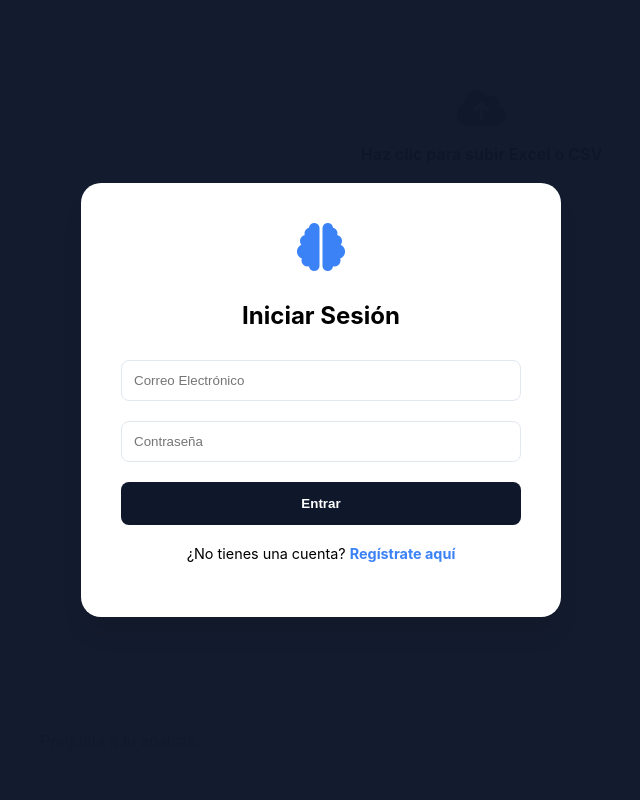
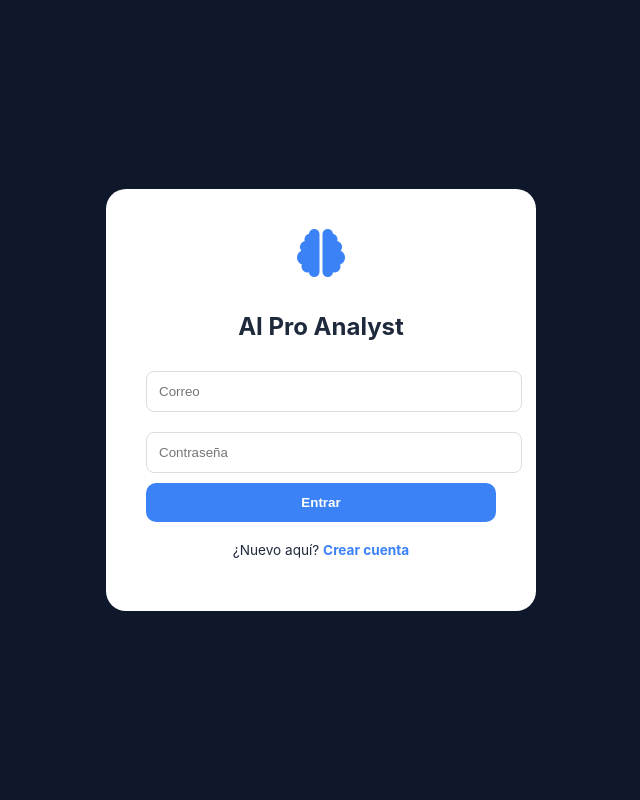
Before and after one commit to jesuspolo1986/asistente-IA, a Flask app: page / in a window 1280 px wide. Shown: the whole page, without its empty margins (319-959 px from the left). Run offline with Flask 3, Linux system fonts and the light colour scheme; some libraries are stand-ins or nearby versions.

Commit message:
nueva interfaz grafiza

```diff
--- a/templates/index.html
+++ b/templates/index.html
@@ -3,7 +3,7 @@
 <head>
     <meta charset="UTF-8">
     <meta name="viewport" content="width=device-width, initial-scale=1.0">
-    <title>AI Pro Analyst - Control Panel</title>
+    <title>AI Pro Analyst - Visionary Dashboard</title>
 
     <link href="https://cdnjs.cloudflare.com/ajax/libs/font-awesome/6.0.0/css/all.min.css" rel="stylesheet">
     <script src="https://cdn.jsdelivr.net/npm/@supabase/supabase-js@2"></script>
@@ -12,173 +12,248 @@
     <script src="https://cdnjs.cloudflare.com/ajax/libs/html2canvas/1.4.1/html2canvas.min.js"></script>
 
     <style>
-        :root { --accent: #3b82f6; --dark: #0f172a; --bg: #f8fafc; --success: #10b981; --danger: #ef4444; }
-        body { font-family: 'Inter', sans-serif; margin: 0; background: var(--bg); display: flex; height: 100vh; overflow: hidden; }
+        :root {
+            --accent: #3b82f6; --accent-hover: #2563eb;
+            --dark: #0f172a; --bg: #f1f5f9;
+            --card: #ffffff; --text-main: #1e293b;
+            --success: #10b981; --danger: #ef4444;
+        }
 
-        /* Sidebar */
-        .sidebar { width: 280px; background: white; border-right: 1px solid #e2e8f0; padding: 20px; display: flex; flex-direction: column; z-index: 10; }
-        .status-card { background: #f1f5f9; padding: 15px; border-radius: 12px; margin-top: 20px; font-size: 0.85rem; }
-        .progress-bar { background: #e2e8f0; height: 8px; border-radius: 4px; overflow: hidden; margin: 10px 0; }
-        .progress-fill { background: var(--accent); height: 100%; transition: width 0.5s; width: 0%; }
+        body { font-family: 'Inter', sans-serif; margin: 0; background: var(--bg); color: var(--text-main); display: flex; height: 100vh; overflow: hidden; }
+
+        /* Sidebar mejorada */
+        .sidebar { width: 260px; background: var(--dark); color: white; padding: 25px; display: flex; flex-direction: column; transition: all 0.3s; }
+        .sidebar h2 { font-size: 1.2rem; margin-bottom: 30px; display: flex; align-items: center; gap: 10px; color: var(--accent); }
+
+        .status-card { background: rgba(255,255,255,0.05); padding: 15px; border-radius: 12px; border: 1px solid rgba(255,255,255,0.1); margin-bottom: 20px; }
+        .progress-bar { background: rgba(255,255,255,0.1); height: 6px; border-radius: 3px; margin: 10px 0; overflow: hidden; }
+        .progress-fill { background: var(--accent); height: 100%; width: 0%; transition: width 0.5s ease; }
+
+        /* Contenedor Principal */
+        .main-container { flex: 1; display: flex; flex-direction: column; overflow: hidden; position: relative; }
+
+        /* Header con KPIs */
+        .top-stats { display: grid; grid-template-columns: repeat(auto-fit, minmax(180px, 1fr)); gap: 15px; padding: 20px; background: white; border-bottom: 1px solid #e2e8f0; }
+        .kpi-card { background: var(--bg); padding: 15px; border-radius: 10px; border-left: 4px solid var(--accent); }
+        .kpi-card small { color: #64748b; font-size: 0.75rem; text-transform: uppercase; font-weight: 700; }
+        .kpi-card div { font-size: 1.1rem; font-weight: 800; margin-top: 5px; }
+
+        /* Área de Chat y Upload */
+        .chat-area { flex: 1; padding: 20px; overflow-y: auto; display: flex; flex-direction: column; gap: 15px; scroll-behavior: smooth; }
+
+        /* Drag & Drop Zone */
+        #upload-zone {
+            border: 2px dashed #cbd5e1; border-radius: 15px; padding: 40px; text-align: center;
+            background: white; transition: all 0.3s ease; cursor: pointer; position: relative;
+        }
+        #upload-zone.dragover { background: #eff6ff; border-color: var(--accent); transform: scale(1.01); }
+        #upload-zone i { font-size: 2.5rem; color: #94a3b8; margin-bottom: 10px; }
+
+        /* Mensajes */
+        .msg { padding: 15px 20px; border-radius: 15px; max-width: 80%; line-height: 1.6; font-size: 0.95rem; box-shadow: 0 2px 4px rgba(0,0,0,0.02); }
+        .msg-user { align-self: flex-end; background: var(--accent); color: white; border-bottom-right-radius: 2px; }
+        .msg-ai { align-self: flex-start; background: white; border: 1px solid #e2e8f0; border-bottom-left-radius: 2px; }
+
+        /* Barra de entrada */
+        .input-box { background: white; padding: 20px; border-top: 1px solid #e2e8f0; display: flex; gap: 12px; align-items: center; }
+        .input-box input { flex: 1; padding: 12px 20px; border: 1px solid #e2e8f0; border-radius: 10px; outline: none; transition: border 0.2s; }
+        .input-box input:focus { border-color: var(--accent); }
+
+        .btn { padding: 12px 20px; border-radius: 10px; border: none; font-weight: 600; cursor: pointer; transition: 0.2s; display: flex; align-items: center; gap: 8px; }
+        .btn-primary { background: var(--accent); color: white; }
+        .btn-primary:hover { background: var(--accent-hover); }
+        .btn-pdf { background: var(--danger); color: white; position: absolute; top: 90px; right: 20px; z-index: 5; display: none; }
 
         /* Auth Overlay */
-        #auth-overlay { position: fixed; inset: 0; background: rgba(15, 23, 42, 0.98); z-index: 9999; display: flex; align-items: center; justify-content: center; }
-        .auth-box { background: white; padding: 40px; border-radius: 20px; width: 100%; max-width: 400px; text-align: center; box-shadow: 0 20px 25px -5px rgba(0,0,0,0.1); }
-        .auth-input { width: 100%; padding: 12px; margin: 10px 0; border: 1px solid #e2e8f0; border-radius: 8px; box-sizing: border-box; }
+        #auth-overlay { position: fixed; inset: 0; background: var(--dark); z-index: 1000; display: flex; align-items: center; justify-content: center; }
+        .auth-card { background: white; padding: 40px; border-radius: 20px; width: 350px; text-align: center; }
 
-        /* Main Area */
-        .main { flex: 1; display: flex; flex-direction: column; padding: 20px; overflow: hidden; }
-        #chat-window { flex: 1; background: white; border-radius: 12px; border: 1px solid #e2e8f0; padding: 25px; overflow-y: auto; display: flex; flex-direction: column; gap: 15px; }
-
-        /* Messages */
-        .msg { padding: 14px; border-radius: 12px; max-width: 85%; line-height: 1.5; font-size: 0.95rem; word-wrap: break-word; }
-        .msg-user { align-self: flex-end; background: var(--dark); color: white; border-bottom-right-radius: 2px; }
-        .msg-ai { align-self: flex-start; background: #f1f5f9; border: 1px solid #e2e8f0; border-bottom-left-radius: 2px; color: #1e293b; }
-
-        /* Input Area */
-        .input-area { display: flex; gap: 10px; background: white; padding: 15px; border-radius: 12px; border: 1px solid #e2e8f0; margin-top: 15px; }
-        input[type="text"] { flex: 1; border: none; outline: none; font-size: 1rem; }
-
-        .btn-action { cursor: pointer; border: none; border-radius: 8px; font-weight: 600; transition: all 0.2s; display: flex; align-items: center; justify-content: center; gap: 8px; }
-        .btn-pdf { background: var(--danger); color: white; padding: 10px 18px; display: none; margin-bottom: 12px; align-self: flex-end; }
+        /* Animación de carga */
+        .spinner { animation: rotate 2s linear infinite; font-size: 1.2rem; }
+        @keyframes rotate { 100% { transform: rotate(360deg); } }
     </style>
 </head>
 <body>
 
 <div id="auth-overlay">
-    <div class="auth-box">
-        <i class="fas fa-brain" style="font-size: 3rem; color: var(--accent); margin-bottom: 10px;"></i>
-        <h2 id="auth-title">Iniciar Sesión</h2>
+    <div class="auth-card">
+        <i class="fas fa-brain" style="font-size: 3rem; color: var(--accent); margin-bottom: 15px;"></i>
+        <h2 id="auth-title">AI Pro Analyst</h2>
         <form id="auth-form">
-            <input type="email" id="auth-email" class="auth-input" placeholder="Correo Electrónico" required>
-            <input type="password" id="auth-password" class="auth-input" placeholder="Contraseña" required>
-            <button type="submit" id="auth-btn" class="btn-action" style="width:100%; background:var(--dark); color:white; padding:14px; margin-top: 10px;">Entrar</button>
+            <input type="email" id="auth-email" class="auth-input" placeholder="Correo" required style="width:100%; padding:12px; margin:10px 0; border:1px solid #ddd; border-radius:8px;">
+            <input type="password" id="auth-password" class="auth-input" placeholder="Contraseña" required style="width:100%; padding:12px; margin:10px 0; border:1px solid #ddd; border-radius:8px;">
+            <button type="submit" id="auth-btn" class="btn btn-primary" style="width:100%; justify-content:center;">Entrar</button>
         </form>
-        <p style="margin-top:20px; font-size:0.9rem;">
-            <span id="auth-switch-text">¿No tienes una cuenta?</span>
-            <a href="#" id="auth-switch-link" style="color:var(--accent); font-weight:bold; text-decoration:none;">Regístrate aquí</a>
+        <p style="font-size: 0.85rem; margin-top: 20px;">
+            <span id="auth-switch-text">¿Nuevo aquí?</span> <a href="#" id="auth-switch-link" style="color:var(--accent); text-decoration:none; font-weight:700;">Crear cuenta</a>
         </p>
     </div>
 </div>
 
 <div class="sidebar">
-    <h2><i class="fas fa-chart-line"></i> Dashboard</h2>
+    <h2><i class="fas fa-rocket"></i> Visionary</h2>
     <div class="status-card">
-        <div style="display:flex; justify-content:space-between;"><span>Días de prueba:</span> <strong id="dias-val">0/7</strong></div>
+        <div style="display:flex; justify-content:space-between; font-size:0.8rem;">
+            <span>Prueba de 7 Días</span>
+            <strong id="dias-val">-/7</strong>
+        </div>
         <div class="progress-bar"><div id="barra-dias" class="progress-fill"></div></div>
-        <p id="info-consultas">Consultas: 0/10</p>
+        <small id="info-consultas" style="opacity:0.7;">Créditos: 0/10</small>
     </div>
-    <div style="margin-top:auto; border-top: 1px solid #eee; padding-top: 20px;">
-        <p id="user-display" style="font-size:0.8rem; color:#64748b;"></p>
-        <button onclick="cerrarSesion()" class="btn-action" style="color:var(--danger); background:none; font-size:0.85rem; padding:0;"><i class="fas fa-power-off"></i> Cerrar Sesión</button>
+
+    <div style="margin-top:auto;">
+        <div id="user-display" style="font-size:0.75rem; margin-bottom:10px; opacity:0.6;"></div>
+        <button onclick="cerrarSesion()" style="background:none; border:none; color:white; cursor:pointer; font-size:0.8rem; padding:0; display:flex; align-items:center; gap:8px;">
+            <i class="fas fa-sign-out-alt"></i> Cerrar Sesión
+        </button>
     </div>
 </div>
 
-<div class="main">
-    <button id="download-pdf" class="btn-action btn-pdf"><i class="fas fa-file-pdf"></i> Descargar Reporte Completo</button>
-    <div id="chat-window">
-        <div id="upload-zone" style="text-align:center; border:2px dashed #cbd5e1; padding:40px; border-radius:12px; cursor:pointer;" onclick="document.getElementById('file-in').click()">
-            <i class="fas fa-cloud-upload-alt" style="font-size:2.5rem; color:#64748b;"></i>
-            <p><strong>Haz clic para subir Excel o CSV</strong></p>
+<div class="main-container">
+    <div class="top-stats">
+        <div class="kpi-card"><small>Ventas Totales</small><div id="kpi-total">$0.00</div></div>
+        <div class="kpi-card"><small>Líder de Ventas</small><div id="kpi-vendedor">---</div></div>
+        <div class="kpi-card"><small>Producto Top</small><div id="kpi-producto">---</div></div>
+        <div class="kpi-card"><small>Unidades</small><div id="kpi-unidades">0</div></div>
+    </div>
+
+    <button id="download-pdf" class="btn btn-pdf"><i class="fas fa-file-pdf"></i> Reporte Ejecutivo</button>
+
+    <div class="chat-area" id="chat-window">
+        <div id="upload-zone">
+            <i class="fas fa-cloud-upload-alt"></i>
+            <h3>Análisis Inteligente de Datos</h3>
+            <p>Arrastra tu archivo Excel o CSV aquí o haz clic para buscar</p>
+            <span style="font-size:0.75rem; color:#94a3b8;">Formatos soportados: .xlsx, .csv</span>
         </div>
-        <input type="file" id="file-in" style="display:none" onchange="subirArchivo(this)">
+        <input type="file" id="file-in" style="display:none" onchange="subirArchivo(this.files[0])">
     </div>
-    <form id="chat-form" class="input-area">
-        <input type="text" id="user-input" placeholder="Pregunta a tu analista..." autocomplete="off">
-        <button type="submit" class="btn-action" style="background:var(--dark); color:white; width:45px; height:45px;"><i class="fas fa-paper-plane"></i></button>
+
+    <form id="chat-form" class="input-box">
+        <input type="text" id="user-input" placeholder="Haz una pregunta sobre tus datos..." autocomplete="off">
+        <button type="submit" class="btn btn-primary"><i class="fas fa-paper-plane"></i></button>
     </form>
 </div>
 
 <script>
+    // Configuración Supabase
     const supabaseUrl = 'https://kebpamfydhnxeaeegulx.supabase.co';
     const supabaseKey = 'sb_publishable_4MfYQjPVzSmLoEqp4XiVOQ_qjkjEpKi';
     const supabaseClient = supabase.createClient(supabaseUrl, supabaseKey);
-    let currentUser = null;
     let isSignUp = false;
 
-    // Lógica de Login / Registro
+    // Lógica de Arrastrar y Soltar (Drag & Drop)
+    const dropZone = document.getElementById('upload-zone');
+
+    ['dragenter', 'dragover', 'dragleave', 'drop'].forEach(name => {
+        dropZone.addEventListener(name, e => { e.preventDefault(); e.stopPropagation(); });
+    });
+
+    ['dragenter', 'dragover'].forEach(name => {
+        dropZone.addEventListener(name, () => dropZone.classList.add('dragover'));
+    });
+
+    ['dragleave', 'drop'].forEach(name => {
+        dropZone.addEventListener(name, () => dropZone.classList.remove('dragover'));
+    });
+
+    dropZone.addEventListener('drop', e => {
+        const file = e.dataTransfer.files[0];
+        subirArchivo(file);
+    });
+
+    dropZone.onclick = () => document.getElementById('file-in').click();
+
+    // Función de Subida con Feedback Visual
+    async function subirArchivo(file) {
+        if (!file) return;
+        dropZone.innerHTML = `<i class="fas fa-circle-notch spinner"></i><h3>Procesando inteligencia...</h3><p>Estamos extrayendo los datos de ${file.name}</p>`;
+
+        const formData = new FormData();
+        formData.append('file', file);
+
+        try {
+            const res = await fetch('/upload', { method: 'POST', body: formData });
+            const data = await res.json();
+
+            // Actualizar KPIs (Esto asume que el backend devuelve estos datos)
+            if(data.summary) {
+                document.getElementById('kpi-total').innerText = data.summary.total_ventas || '$0.00';
+                document.getElementById('kpi-vendedor').innerText = data.summary.mejor_vendedor || '---';
+                document.getElementById('kpi-producto').innerText = data.summary.producto_top || '---';
+                document.getElementById('kpi-unidades').innerText = data.summary.unidades || '0';
+            }
+
+            dropZone.innerHTML = `<i class="fas fa-check-circle" style="color:var(--success)"></i><h3>¡Datos Listos!</h3><p>${file.name} analizado correctamente.</p>`;
+        } catch (e) {
+            dropZone.innerHTML = `<i class="fas fa-exclamation-triangle" style="color:var(--danger)"></i><h3>Error de carga</h3><p>Intenta de nuevo.</p>`;
+        }
+    }
+
+    // Lógica de Autenticación
     document.getElementById('auth-switch-link').onclick = (e) => {
         e.preventDefault();
         isSignUp = !isSignUp;
-        document.getElementById('auth-title').innerText = isSignUp ? "Crear Cuenta Profesional" : "Iniciar Sesión";
-        document.getElementById('auth-btn').innerText = isSignUp ? "Registrar Empresa" : "Entrar";
-        document.getElementById('auth-switch-text').innerText = isSignUp ? "¿Ya tienes cuenta?" : "¿No tienes una cuenta?";
-        document.getElementById('auth-switch-link').innerText = isSignUp ? "Inicia Sesión" : "Regístrate aquí";
+        document.getElementById('auth-title').innerText = isSignUp ? "Registro de Empresa" : "AI Pro Analyst";
+        document.getElementById('auth-btn').innerText = isSignUp ? "Crear Cuenta" : "Entrar";
+        document.getElementById('auth-switch-link').innerText = isSignUp ? "Ya tengo cuenta" : "Crear cuenta";
     };
-
-    async function actualizarUI(user) {
-        if (!user) return;
-        currentUser = user;
-        document.getElementById('auth-overlay').style.display = 'none';
-        document.getElementById('user-display').innerText = user.email;
-
-        const { data: perfil } = await supabaseClient.from('perfiles_empresa').select('*').eq('id', user.id).single();
-        if (perfil) {
-            if (user.email === "polojesus1986@gmail.com") {
-                document.getElementById('info-consultas').innerText = "Modo: Administrador (Sin límites)";
-                document.getElementById('dias-val').innerText = "∞";
-                document.getElementById('barra-dias').style.width = "100%";
-                return;
-            }
-            const hoy = new Date(), reg = new Date(perfil.fecha_registro);
-            const diasRestantes = Math.max(0, 7 - Math.floor((hoy - reg) / 86400000));
-            document.getElementById('dias-val').innerText = `${diasRestantes}/7`;
-            document.getElementById('barra-dias').style.width = `${(diasRestantes/7)*100}%`;
-            document.getElementById('info-consultas').innerText = `Consultas: ${perfil.consultas_realizadas_hoy}/10`;
-        }
-    }
 
     document.getElementById('auth-form').onsubmit = async (e) => {
         e.preventDefault();
         const email = document.getElementById('auth-email').value;
         const password = document.getElementById('auth-password').value;
 
-        if (isSignUp) {
-            const { error } = await supabaseClient.auth.signUp({ email, password });
-            if (error) alert(error.message);
-            else alert("¡Registro exitoso! Por favor inicia sesión.");
-        } else {
-            const { data, error } = await supabaseClient.auth.signInWithPassword({ email, password });
-            if (error) alert(error.message); else actualizarUI(data.user);
-        }
+        let result;
+        if (isSignUp) result = await supabaseClient.auth.signUp({ email, password });
+        else result = await supabaseClient.auth.signInWithPassword({ email, password });
+
+        if (result.error) alert(result.error.message);
+        else if (!isSignUp) actualizarUI(result.data.user);
+        else alert("Registro exitoso. Ahora puedes entrar.");
     };
 
-    async function cerrarSesion() { await supabaseClient.auth.signOut(); window.location.reload(); }
+    async function actualizarUI(user) {
+        if (!user) return;
+        document.getElementById('auth-overlay').style.display = 'none';
+        document.getElementById('user-display').innerText = user.email;
 
-    async function subirArchivo(input) {
-        if (!input.files[0]) return;
-        document.getElementById('upload-zone').innerHTML = `<i class="fas fa-spinner fa-spin"></i> Analizando...`;
-        const formData = new FormData(); formData.append('file', input.files[0]);
-        const res = await fetch('/upload', { method: 'POST', body: formData });
-        if (res.ok) document.getElementById('upload-zone').innerHTML = `✅ Archivo cargado correctamente`;
+        const { data: perfil } = await supabaseClient.from('perfiles_empresa').select('*').eq('id', user.id).single();
+        if (perfil) {
+            const hoy = new Date(), registro = new Date(perfil.fecha_registro);
+            const diasRestantes = Math.max(0, 7 - Math.floor((hoy - registro) / 86400000));
+            document.getElementById('dias-val').innerText = `${diasRestantes}/7`;
+            document.getElementById('barra-dias').style.width = `${(diasRestantes/7)*100}%`;
+            document.getElementById('info-consultas').innerText = `Créditos: ${perfil.consultas_realizadas_hoy}/10`;
+        }
     }
 
+    // Chat y PDF (Corregido con retraso para capturar todo)
     document.getElementById('chat-form').onsubmit = async (e) => {
         e.preventDefault();
         const input = document.getElementById('user-input'), query = input.value;
-        if (!query) return;
+        if(!query) return;
+
         const chatWin = document.getElementById('chat-window');
         chatWin.innerHTML += `<div class="msg msg-user">${query}</div>`;
-        input.value = ""; chatWin.scrollTop = chatWin.scrollHeight;
+        input.value = "";
 
         const res = await fetch('/chat', { method: 'POST', headers: {'Content-Type': 'application/json'}, body: JSON.stringify({ message: query }) });
         const data = await res.json();
-        chatWin.innerHTML += `<div class="msg msg-ai"><strong>AI Pro Analyst:</strong><br>${data.reply.replace(/\n/g, '<br>')}</div>`;
+
+        chatWin.innerHTML += `<div class="msg msg-ai"><strong>Visionary AI:</strong><br>${data.reply.replace(/\n/g, '<br>')}</div>`;
         document.getElementById('download-pdf').style.display = 'flex';
         chatWin.scrollTop = chatWin.scrollHeight;
     };
 
-    // FUNCIÓN PDF PROFESIONAL (SIN CORTES)
     document.getElementById('download-pdf').onclick = async () => {
-        const { jsPDF } = window.jspdf;
         const btn = document.getElementById('download-pdf'), chatWin = document.getElementById('chat-window');
         btn.innerHTML = `<i class="fas fa-spinner fa-spin"></i> Generando...`;
 
         const originalH = chatWin.style.height, originalO = chatWin.style.overflow;
         chatWin.style.height = 'auto'; chatWin.style.overflow = 'visible';
 
-        // Pequeño retraso para renderizar tablas largas
-        await new Promise(r => setTimeout(r, 600));
+        await new Promise(r => setTimeout(r, 600)); // Espera para renderizado completo
 
         try {
             const canvas = await html2canvas(chatWin, {
@@ -187,27 +262,17 @@
                 height: chatWin.scrollHeight,
                 scrollY: -window.scrollY
             });
-
+            const { jsPDF } = window.jspdf;
             const doc = new jsPDF('p', 'mm', 'a4');
-            const pdfW = doc.internal.pageSize.getWidth();
-            const pdfH = (canvas.height * pdfW) / canvas.width;
-
-            doc.setFillColor(15, 23, 42); doc.rect(0, 0, 210, 20, 'F');
-            doc.setTextColor(255, 255, 255); doc.setFontSize(14);
-            doc.text("AI PRO ANALYST - REPORTE DE VENTAS", 10, 13);
-
-            doc.addImage(canvas.toDataURL('image/png'), 'PNG', 0, 25, pdfW, pdfH);
-            doc.save(`Reporte_AI_${new Date().getTime()}.pdf`);
+            doc.addImage(canvas.toDataURL('image/png'), 'PNG', 0, 10, 210, (canvas.height * 210) / canvas.width);
+            doc.save(`Analisis_Visionary_${new Date().getTime()}.pdf`);
         } finally {
             chatWin.style.height = originalH; chatWin.style.overflow = originalO;
-            btn.innerHTML = `<i class="fas fa-file-pdf"></i> Descargar Reporte Completo`;
+            btn.innerHTML = `<i class="fas fa-file-pdf"></i> Reporte Ejecutivo`;
         }
     };
 
-    window.onload = async () => {
-        const { data: { session } } = await supabaseClient.auth.getSession();
-        if (session) actualizarUI(session.user);
-    };
+    async function cerrarSesion() { await supabaseClient.auth.signOut(); window.location.reload(); }
 </script>
 </body>
 </html>
```
